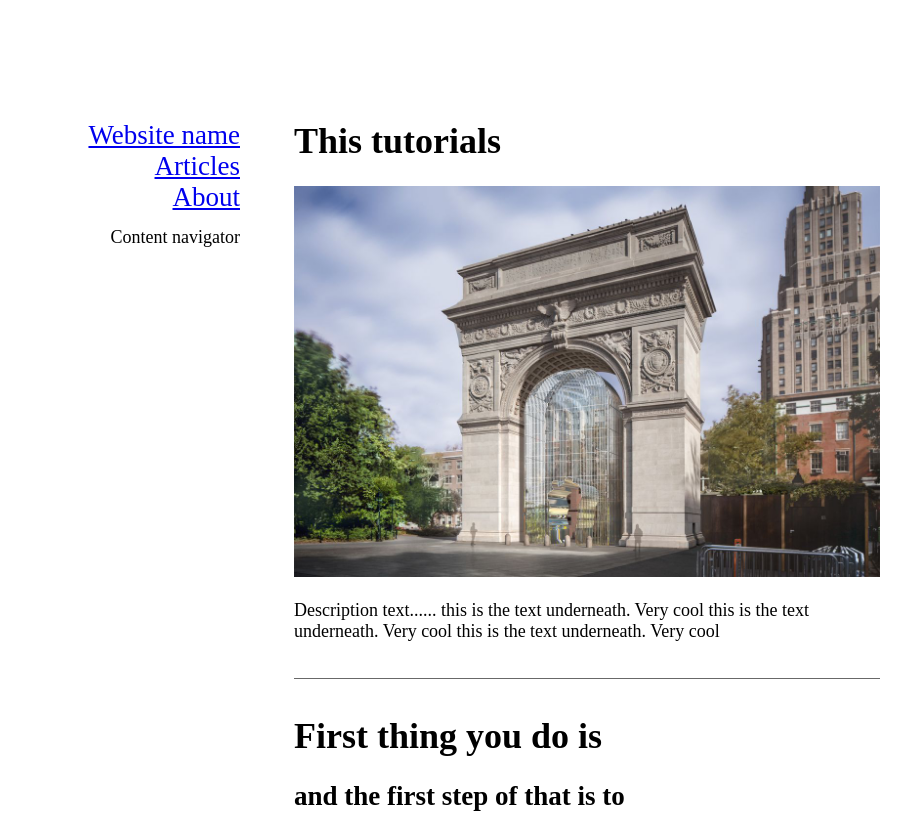
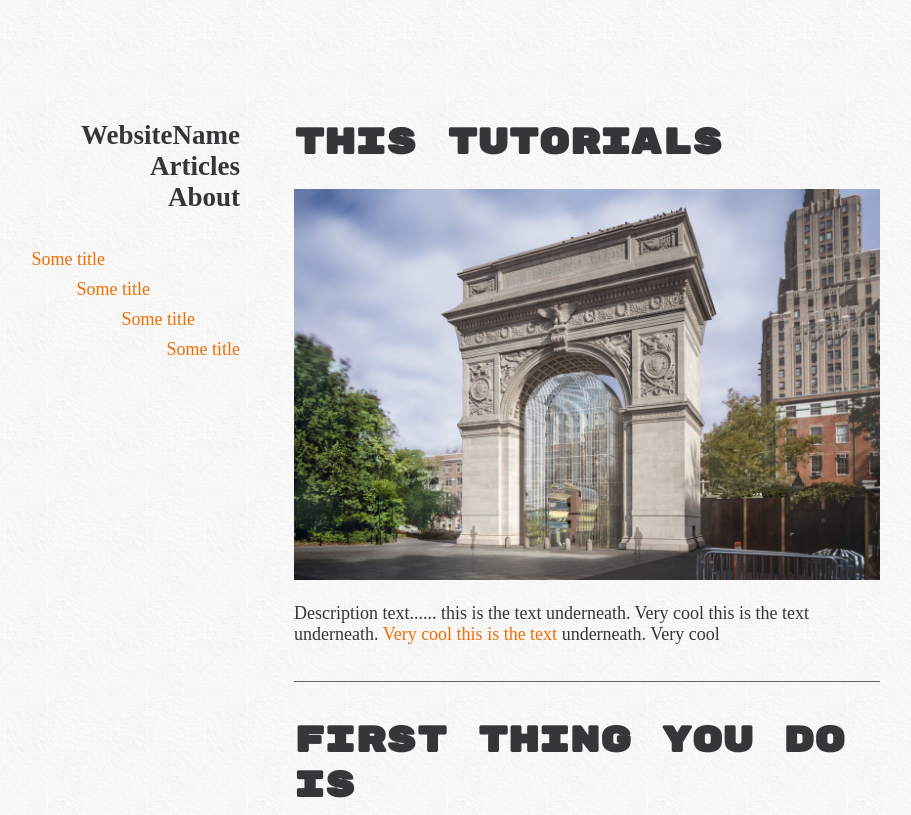
Before and after one commit to lassebomh/Articles, a plain HTML site: page template.html in a window 1280 px wide. Shown: the top 815 px of the page, without its empty margins (53-964 px from the left). Drawn offline with Linux system fonts and the light colour scheme.

Commit message:
Renamed to template.html and many other visual changes

```diff
--- a/example.html
+++ b/template.html
@@ -9,23 +9,36 @@
     <div class="outer-body">
         <div class="left-sidebar">
             <div class="site-navigator">
-                <a href="#">Website name</a><br/>
-                <a href="#">Articles</a><br/>
-                <a href="#">About</a><br/>
+                <b>
+                    <a href="#">WebsiteName</a><br/>
+                    <a href="#">Articles</a><br/>
+                    <a href="#">About</a><br/>
+                </b>
             </div>
             <div class="content-navigator">
-                Content navigator
+                <div><a href="#">Some title</a>
+                    <div><a href="#">Some title</a>
+                        <div><a href="#">Some title</a>
+                            <div><a href="#">Some title</a>
+                            </div>
+                        </div>
+                    </div>
+                </div>
             </div>
         </div>
         <div class='inner-body'>
+
+
             <div class="article-header seperate">
                 <h1>This tutorials</h1>
                 <img src="wide.jpg" alt="text">
                 <div>
                     Description text...... this is the text underneath. Very cool this is
-                    the text underneath. Very cool this is the text underneath. Very cool
+                    the text underneath. <a href="">Very cool this is the text</a> underneath. Very cool
                 </div>
             </div>
+
+
             <h1>First thing you do is</h1>
             <h2>and the first step of that is to</h2>
             <p>Do something cool and then you have an image</p>
@@ -34,6 +47,7 @@
                 <div>this is the text underneath. Very cool</div>
             </div>
 
+
         </div>
         <div>
 
--- a/theme.css
+++ b/theme.css
@@ -2,12 +2,28 @@
 /* testing */
 /* div {background-color: rgba(255, 0, 0, 0.185);} */
 
+@import url("https://fonts.googleapis.com/css2?family=Rubik+Mono+One&display=swap");
+
+:root {
+    --text-color: rgb(53, 54, 56);
+    --text-color-light: rgb(98, 100, 104);
+    --font-rubik: 'Rubik Mono One', sans-serif;
+}
+
+a {
+    color: #F36C00;
+    text-decoration: none;
+}
+
 html {
     font-size: 18px;
+    color: var(--text-color);
 }
 
 body {
     margin: 0;
+    background-image: url(./bg.png);
+
 }
 
 .outer-body {
@@ -17,33 +33,59 @@ body {
     margin-top: 15vh;
 }
 
+h1, h2, h3, h4, h5, h6 {
+    font-family: var(--font-rubik);
+}
+
 
 /* Left sidebar */
 
 .left-sidebar {
     text-align: right;
+    margin-left: 3rem;
 }
 
 .site-navigator {
-    padding-bottom: 0.8rem;
+    padding-bottom: 2rem;
     margin-top: 0;
 }
 
-.site-navigator > a {
+.site-navigator a {
     font-size: 1.5rem;
+    color: var(--text-color);
+    text-decoration: none;
 }
-.site-navigator > br {
+.site-navigator br {
     line-height: 2.5rem;
 }
 
 .content-navigator {
+    --navigator-tab-length: 2.5rem;
 
+    text-align: left;
+    float: right;
 }
+
+.content-navigator div {
+    padding-left: var(--navigator-tab-length);
+    padding-top: 0.5rem;
+    width: fit-content;
+}
+.content-navigator > div {
+    padding-left: 0;
+    padding-top: 0;
+}
+
+.content-navigator a {
+    text-decoration: none;
+}
+
+
 
 /* Article body */
 
-.inner-body {
-
+.inner-body :first-child {
+    margin-top: 0;
 }
 
 .article-header > img {
@@ -51,7 +93,7 @@ body {
 }
 
 .article-header > h1 {
-    margin-top: 0;
+    /* margin-top: 0; */
 }
 
 .article-header > div {
@@ -67,7 +109,7 @@ body {
 }
 
 .txt-img-full div {
-    color: rgb(128, 128, 128);
+    color: var(--text-color-light);
     padding-top: 0.5rem;
     font-size: 1rem;
 }
@@ -82,10 +124,9 @@ body {
     margin-bottom: 1rem;
 }
 
-
 .seperate {
     width: 100%;
-    border-bottom: 1px solid rgb(104, 104, 104);
+    border-bottom: 1px solid var(--text-color-light);
     margin-bottom: 2rem;
     padding-bottom: 2rem;
     margin-left: auto;
```
Also changed, not shown: bg.png (added).
